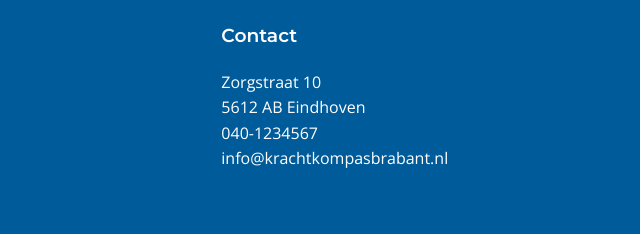
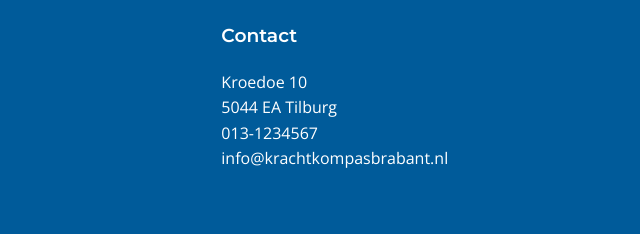
Before and after one commit to Heartgoldt20/Saidsite, a plain HTML site: page Test site/werkwijze.html in a window 1280 px wide. Shown: the part 1570-1804 px from the top of the page, 640-1280 px from the left. Drawn offline with nearby package versions, Linux system fonts and the light colour scheme.

Commit message:
Update werkwijze.html

```diff
--- a/Test site/werkwijze.html
+++ b/Test site/werkwijze.html
@@ -116,9 +116,9 @@
 
             <div class="footer-col">
                 <h3>Contact</h3>
-                <p>Zorgstraat 10<br>
-                5612 AB Eindhoven<br>
-                040-1234567<br>
+                <p>Kroedoe 10<br>
+                5044 EA Tilburg<br>
+                013-1234567<br>
                 info@krachtkompasbrabant.nl</p>
             </div>
         </div>
```
